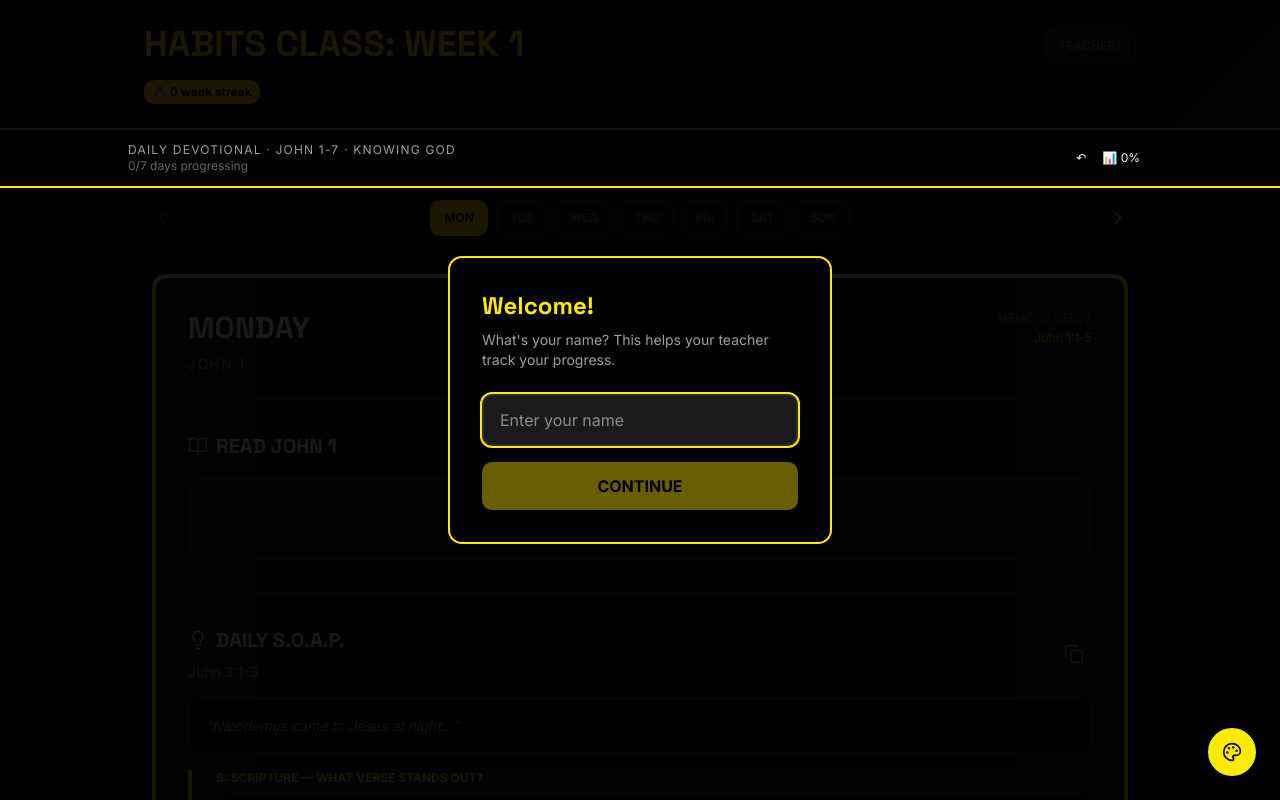
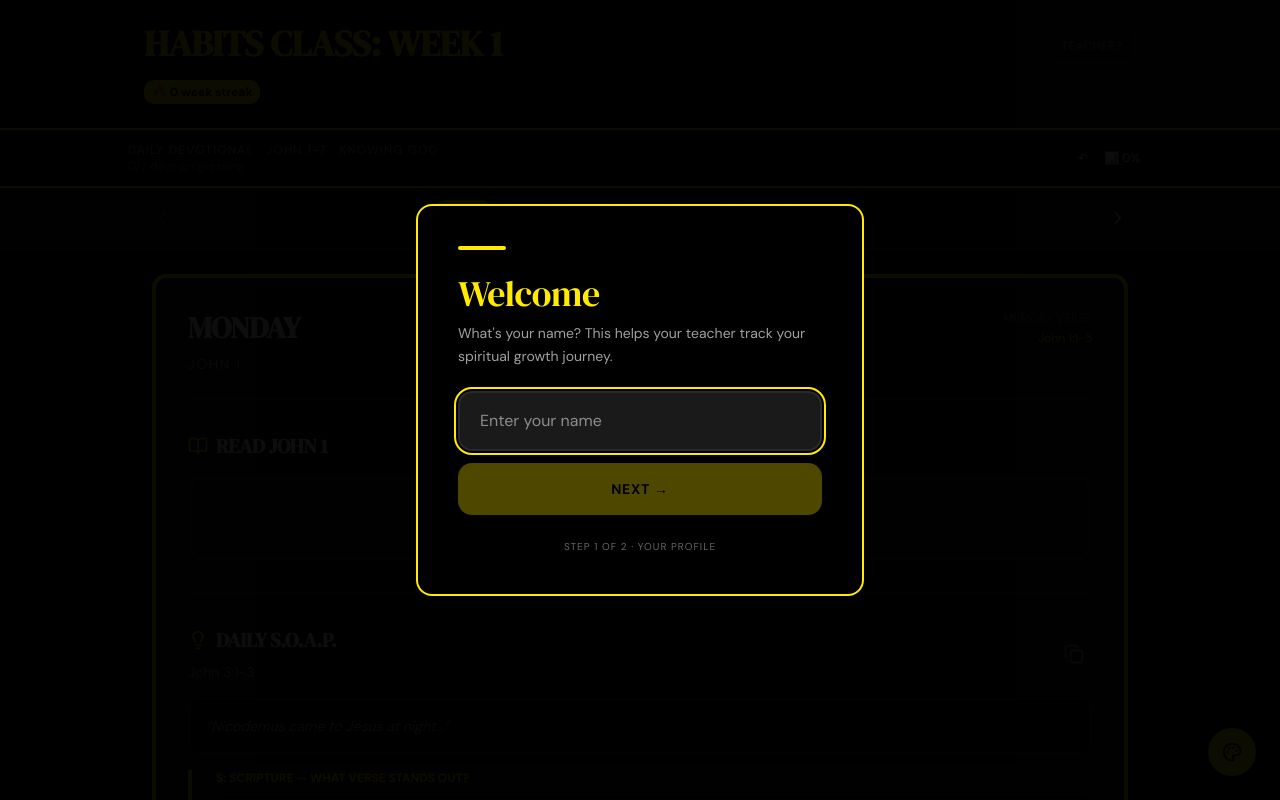
Before and after one commit to marktantongco/habits-pwa, a Next.js app: page / in a window 1280 px wide. Shown: the top 800 px of the page. Built offline with nearby package versions, Linux system fonts and the light colour scheme.

Commit message:
958d5624-4c52-4fb1-b0f7-d4075b1263ed

```diff
--- a/src/app/globals.css
+++ b/src/app/globals.css
@@ -133,6 +133,28 @@
 /* Custom styles for habits tracker textareas */
 textarea {
   field-sizing: content;
+  line-height: 1.6;
+}
+
+/* Smooth scroll for the whole page */
+html {
+  scroll-behavior: smooth;
+  -webkit-tap-highlight-color: transparent;
+}
+
+/* Better focus states for accessibility */
+*:focus-visible {
+  outline: 2px solid var(--th-accent);
+  outline-offset: 2px;
+}
+
+/* Reduce motion for accessibility */
+@media (prefers-reduced-motion: reduce) {
+  *, *::before, *::after {
+    animation-duration: 0.01ms !important;
+    animation-iteration-count: 1 !important;
+    transition-duration: 0.01ms !important;
+  }
 }
 
 /* ==================== THEME SYSTEM ==================== */
@@ -271,19 +293,39 @@ textarea {
 .th-accent { color: var(--th-accent); }
 .th-accent-bg { background-color: var(--th-accent); }
 
-/* Smooth theme transitions */
+/* Smooth theme transitions - exclude textarea/input to avoid jank */
 *, *::before, *::after {
+ transition: background-color 0.3s ease, border-color 0.3s ease, color 0.2s ease, box-shadow 0.2s ease;
+}
+
+textarea, input, select {
   transition: background-color 0.2s ease, border-color 0.2s ease, color 0.15s ease;
 }
 
-/* Heading font override */
-h1, h2, h3, h4, h5, h6, .font-display {
-  font-family: 'Space Grotesk', sans-serif;
+/* Performance: GPU-accelerated transforms */
+.active-scale {
+  will-change: transform;
+  transform: translateZ(0);
+}
+.active-scale:active {
+  transform: scale(0.97);
 }
 
-/* Body text */
+/* Heading font override - DM Serif Display for elegant display typography */
+h1, h2, h3, h4, .font-display {
+  font-family: 'DM Serif Display', serif;
+  letter-spacing: -0.01em;
+}
+
+/* Body text - DM Sans for clean modern readability */
 body, input, textarea, select, button, .font-body {
-  font-family: 'Inter', sans-serif;
+  font-family: 'DM Sans', sans-serif;
+}
+
+/* Verse and scripture styling */
+.font-serif, .font-verse {
+  font-family: 'DM Serif Display', serif;
+  font-style: italic;
 }
 
 /* ==================== SHIMMER LOADING ==================== */
--- a/src/app/layout.tsx
+++ b/src/app/layout.tsx
@@ -22,17 +22,17 @@ export default function RootLayout({
   children: React.ReactNode;
 }>) {
   return (
-    <html lang="en" suppressHydrationWarning data-theme="midnight-gold">
+    <html lang="en" suppressHydrationWarning>
       <head>
         {/* eslint-disable-next-line @next/next/no-page-custom-font */}
         <link
-          href="https://fonts.googleapis.com/css2?family=Inter:wght@400;500;600;700&family=Space+Grotesk:wght@400;500;600;700&display=swap"
+          href="https://fonts.googleapis.com/css2?family=DM+Sans:wght@400;500;600;700&family=DM+Serif+Display&display=swap"
           rel="stylesheet"
         />
       </head>
       <body
         className="antialiased"
-        style={{ fontFamily: "'Inter', sans-serif", backgroundColor: 'var(--th-bg)', color: 'var(--th-text)' }}
+        style={{ fontFamily: "'DM Sans', sans-serif", backgroundColor: 'var(--th-bg)', color: 'var(--th-text)' }}
       >
         {children}
         <Toaster />
--- a/src/app/page.tsx
+++ b/src/app/page.tsx
@@ -136,7 +136,7 @@ const SOAP_FIELDS: { key: keyof SoapData; label: string }[] = [
 const TEACHER_PASSWORD = '/123';
 
 // ==================== THEME SELECTOR COMPONENT ====================
-function ThemeSelector({ currentTheme, setTheme }: { currentTheme: string; setTheme: (t: string) => void }) {
+const ThemeSelector = React.memo(function ThemeSelector({ currentTheme, setTheme }: { currentTheme: string; setTheme: (t: string) => void }) {
   const [open, setOpen] = useState(false);
 
   const handleSelect = (themeId: string) => {
@@ -191,10 +191,10 @@ function ThemeSelector({ currentTheme, setTheme }: { currentTheme: string; setTh
       </button>
     </div>
   );
-}
+});
 
 // ==================== MODAL COMPONENTS ====================
-function ReflectBackModal({
+const ReflectBackModal = React.memo(function ReflectBackModal({
   show,
   onClose,
   dailyData,
@@ -247,9 +247,9 @@ function ReflectBackModal({
       </div>
     </div>
   );
-}
-
-function BadgesModal({
+});
+
+const BadgesModal = React.memo(function BadgesModal({
   show,
   onClose,
   earnedBadges,
@@ -298,9 +298,9 @@ function BadgesModal({
       </div>
     </div>
   );
-}
-
-function MemorizationMeterModal({
+});
+
+const MemorizationMeterModal = React.memo(function MemorizationMeterModal({
   show,
   onClose,
   score,
@@ -357,52 +357,139 @@ function MemorizationMeterModal({
       </div>
     </div>
   );
-}
-
-function StudentNameModal({
-  studentId,
-  onClose,
+});
+
+const OnboardingModal = React.memo(function OnboardingModal({
+  currentTheme,
+  onThemeSelect,
+  onComplete,
 }: {
-  studentId: string;
-  onClose: (name: string) => void;
+  currentTheme: string;
+  onThemeSelect: (t: string) => void;
+  onComplete: (name: string) => void;
 }) {
+  const [step, setStep] = useState(0); // 0 = name, 1 = theme
   const [name, setName] = useState('');
+
+  const handleNameSubmit = () => {
+    if (name.trim()) {
+      setStep(1);
+    }
+  };
+
+  const handleThemeConfirm = () => {
+    onComplete(name.trim());
+  };
+
   return (
-    <div className="fixed inset-0 z-50 flex items-center justify-center p-4" style={{ backgroundColor: 'rgba(0,0,0,0.9)' }}>
-      <div className="rounded-xl p-6 sm:p-8 max-w-sm w-full shadow-lg shadow-black/30 border-2" style={{ backgroundColor: 'var(--th-bg)', borderColor: 'var(--th-accent)' }}>
-        <h2 className="text-2xl font-black mb-2" style={{ color: 'var(--th-accent)' }}>Welcome!</h2>
-        <p className="mb-6 text-sm" style={{ color: 'var(--th-text-secondary)' }}>What&apos;s your name? This helps your teacher track your progress.</p>
+    <div className="fixed inset-0 z-[100] flex items-center justify-center p-4" style={{ backgroundColor: 'rgba(0,0,0,0.95)' }}>
+      <div className="rounded-2xl p-6 sm:p-10 max-w-md w-full shadow-2xl border-2" style={{ backgroundColor: 'var(--th-bg)', borderColor: 'var(--th-accent)' }}>
+        {step === 0 ? (
+          /* Step 1: Name Input */
+          <div className="space-y-6">
+            {/* Decorative accent line */}
+            <div className="w-12 h-1 rounded-full" style={{ backgroundColor: 'var(--th-accent)' }} />
+            <div>
+              <h2 className="text-3xl sm:text-4xl mb-2" style={{ color: 'var(--th-accent)', fontFamily: "'DM Serif Display', serif" }}>
+                Welcome
+              </h2>
+              <p className="text-sm leading-relaxed" style={{ color: 'var(--th-text-secondary)' }}>
+                What&apos;s your name? This helps your teacher track your spiritual growth journey.
+              </p>
+            </div>
+            <div className="space-y-3">
               <input
                 type="text"
                 value={name}
                 onChange={(e) => setName(e.target.value)}
                 onKeyDown={(e) => {
-            if (e.key === 'Enter' && name.trim()) {
-              onClose(name.trim());
-            }
+                  if (e.key === 'Enter') handleNameSubmit();
                 }}
                 placeholder="Enter your name"
-          className="w-full px-4 py-3 mb-4 rounded-lg border-2 focus:outline-none focus:ring-2"
+                className="w-full px-5 py-4 rounded-xl border-2 focus:outline-none text-base"
                 style={{
                   backgroundColor: 'var(--th-bg-input)',
                   borderColor: 'var(--th-border)',
                   color: 'var(--th-text)',
-            ['--tw-ring-color' as string]: 'var(--th-accent)',
                 }}
                 autoFocus
               />
               <button
-          onClick={() => name.trim() && onClose(name.trim())}
-          className="w-full font-bold uppercase py-3 rounded-lg transition-colors active:scale-[0.98] disabled:opacity-40"
+                onClick={handleNameSubmit}
+                className="w-full font-bold uppercase py-4 rounded-xl transition-all active:scale-[0.98] disabled:opacity-30 text-sm tracking-wider"
                 style={{ backgroundColor: 'var(--th-accent)', color: 'var(--th-bg)' }}
                 disabled={!name.trim()}
               >
-          Continue
-        </button>
+                Next &rarr;
+              </button>
+            </div>
+            <p className="text-[10px] text-center uppercase tracking-widest" style={{ color: 'var(--th-text-muted)' }}>
+              Step 1 of 2 &middot; Your Profile
+            </p>
+          </div>
+        ) : (
+          /* Step 2: Theme Selection */
+          <div className="space-y-6">
+            {/* Decorative accent line */}
+            <div className="w-12 h-1 rounded-full" style={{ backgroundColor: 'var(--th-accent)' }} />
+            <div>
+              <h2 className="text-3xl sm:text-4xl mb-2" style={{ color: 'var(--th-accent)', fontFamily: "'DM Serif Display', serif" }}>
+                Choose Your Style
+              </h2>
+              <p className="text-sm leading-relaxed" style={{ color: 'var(--th-text-secondary)' }}>
+                Pick a theme that inspires your daily devotionals, {name}. You can always change it later.
+              </p>
+            </div>
+            <div className="grid grid-cols-2 gap-3">
+              {THEMES.map((t) => (
+                <button
+                  key={t.id}
+                  onClick={() => onThemeSelect(t.id)}
+                  className="p-4 rounded-xl border-2 transition-all active:scale-[0.97] text-left"
+                  style={{
+                    borderColor: t.id === currentTheme ? 'var(--th-accent)' : 'var(--th-border)',
+                    backgroundColor: t.id === currentTheme ? 'var(--th-accent-dim)' : 'var(--th-bg-card)',
+                  }}
+                >
+                  <div className="flex items-center gap-3 mb-2">
+                    <span
+                      className="w-8 h-8 rounded-full flex-shrink-0 border-2 shadow-md"
+                      style={{ backgroundColor: t.color, borderColor: t.id === currentTheme ? t.color : 'var(--th-border)' }}
+                    />
+                    <span className="text-xs font-bold leading-tight" style={{ color: 'var(--th-text)' }}>
+                      {t.label}
+                    </span>
+                  </div>
+                  <div className="flex gap-1">
+                    <span className="w-3 h-3 rounded-full" style={{ backgroundColor: t.color }} />
+                    <span className="w-3 h-3 rounded-full" style={{ backgroundColor: t.bg, border: '1px solid var(--th-border)' }} />
+                  </div>
+                </button>
+              ))}
+            </div>
+            <button
+              onClick={handleThemeConfirm}
+              className="w-full font-bold uppercase py-4 rounded-xl transition-all active:scale-[0.98] text-sm tracking-wider"
+              style={{ backgroundColor: 'var(--th-accent)', color: 'var(--th-bg)' }}
+            >
+              Start My Journey &rarr;
+            </button>
+            <button
+              onClick={() => setStep(0)}
+              className="w-full font-bold uppercase py-2 rounded-xl text-xs transition-colors"
+              style={{ color: 'var(--th-text-muted)' }}
+            >
+              &larr; Back
+            </button>
+            <p className="text-[10px] text-center uppercase tracking-widest" style={{ color: 'var(--th-text-muted)' }}>
+              Step 2 of 2 &middot; Theme
+            </p>
+          </div>
+        )}
       </div>
     </div>
   );
-}
+});
 
 function TeacherLoginModal({
   onClose,
@@ -1216,7 +1303,7 @@ export default function HabitsTracker() {
         {showBadges && <BadgesModal show={showBadges} onClose={() => setShowBadges(false)} earnedBadges={earnedBadges} />}
         {showMeter && <MemorizationMeterModal show={showMeter} onClose={() => setShowMeter(false)} score={memScore} attemptCount={Object.keys(quizHistory).length} />}
       </Suspense>
-      {showNameModal && studentId && <StudentNameModal studentId={studentId} onClose={handleNameSubmit} />}
+      {showNameModal && studentId && <OnboardingModal currentTheme={currentTheme} onThemeSelect={setTheme} onComplete={handleNameSubmit} />}
       {showTeacherLogin && <TeacherLoginModal onClose={() => setShowTeacherLogin(false)} onLogin={() => { setIsTeacherMode(true); setShowTeacherLogin(false); }} />}
 
       {/* Badge Unlock Notification */}
```
Also changed, not shown: 1 other file (tests, documents, lock files or other folders). Lines whose indentation alone changed are shown as unchanged.
